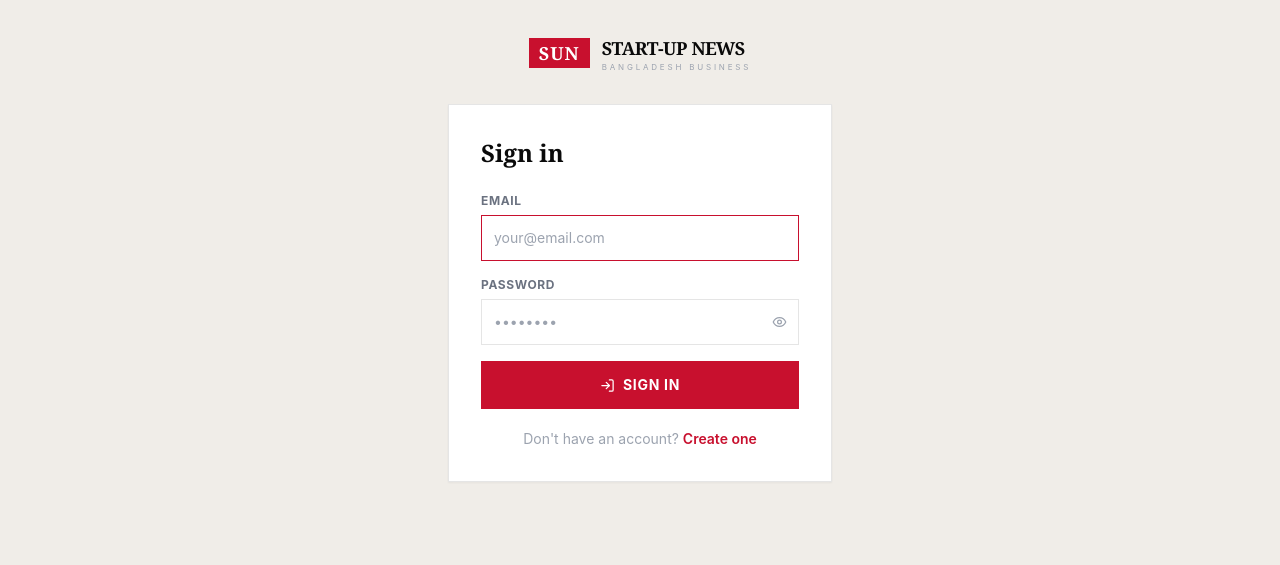
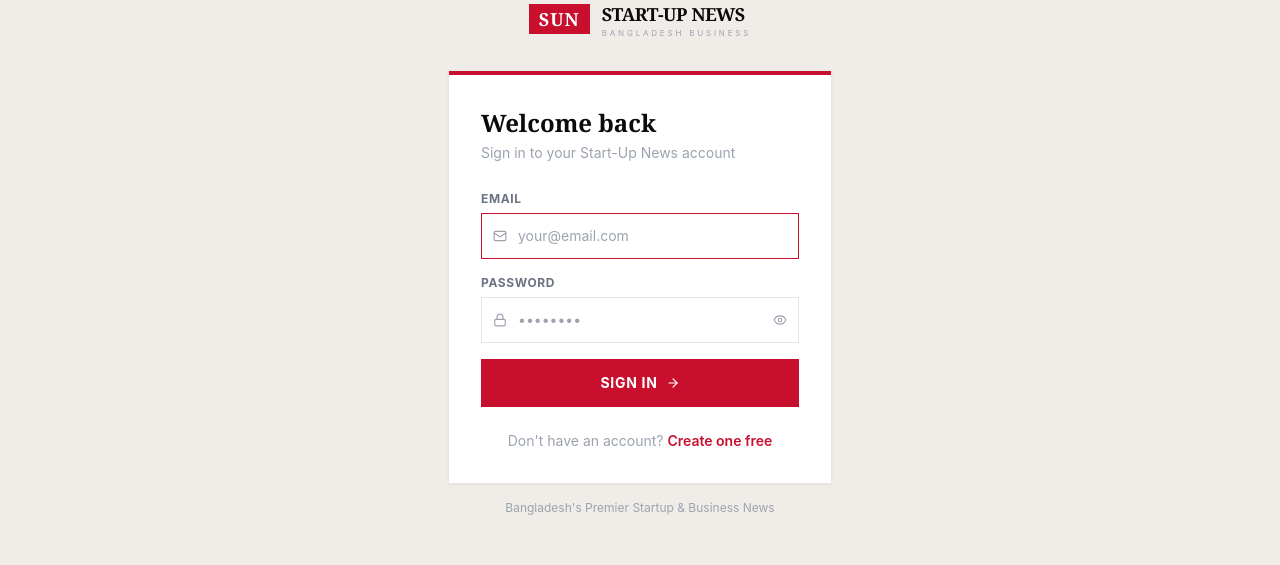
Before and after one commit to asifmollik12/startup, a Next.js app: page /login in a window 1280 px wide. Shown: the part 235-800 px from the top of the page. Built offline with nearby package versions, Linux system fonts and the light colour scheme; no server answers; the database is empty.

Commit message:
Auto-save: update project files

```diff
--- a/app/login/page.tsx
+++ b/app/login/page.tsx
@@ -1,12 +1,10 @@
 "use client";
 import { useState } from "react";
 import Link from "next/link";
-import { useRouter } from "next/navigation";
-import { Eye, EyeOff, LogIn } from "lucide-react";
+import { Eye, EyeOff, ArrowRight, Mail, Lock } from "lucide-react";
 import SiteLogo from "@/components/SiteLogo";
 
 export default function LoginPage() {
-  const router = useRouter();
   const [form, setForm] = useState({ email: "", password: "" });
   const [show, setShow] = useState(false);
   const [loading, setLoading] = useState(false);
@@ -23,54 +21,76 @@ export default function LoginPage() {
     if (!res.ok) { setError(data.error); setLoading(false); return; }
     localStorage.setItem("user", JSON.stringify(data));
     window.dispatchEvent(new Event("userLogin"));
-    router.push("/");
-    router.refresh();
+    window.location.href = "/";
   };
 
   return (
     <div className="min-h-screen bg-[#f0ede8] flex items-center justify-center p-4">
       <div className="w-full max-w-sm">
+
+        {/* Logo */}
         <div className="flex justify-center mb-8">
           <Link href="/"><SiteLogo /></Link>
         </div>
 
-        <div className="bg-white border border-brand-border p-8 shadow-sm">
-          <h1 className="font-serif text-2xl font-bold text-brand-dark mb-6">Sign in</h1>
+        <div className="bg-white border border-brand-border shadow-sm overflow-hidden">
+          {/* Top accent bar */}
+          <div className="h-1 bg-brand-red" />
+
+          <div className="p-8">
+            <h1 className="font-serif text-2xl font-bold text-brand-dark mb-1">Welcome back</h1>
+            <p className="text-gray-400 text-sm mb-7">Sign in to your Start-Up News account</p>
 
             {error && (
-            <p className="text-red-500 text-xs bg-red-50 border border-red-200 px-3 py-2 mb-4">{error}</p>
+              <div className="flex items-center gap-2 bg-red-50 border border-red-200 text-red-600 text-sm px-4 py-3 mb-5 rounded">
+                <span className="w-1.5 h-1.5 bg-red-500 rounded-full flex-shrink-0" />
+                {error}
+              </div>
             )}
 
             <form onSubmit={handleSubmit} className="space-y-4">
               <div>
                 <label className="block text-xs font-bold uppercase tracking-wider text-gray-500 mb-1.5">Email</label>
+                <div className="relative">
+                  <Mail size={14} className="absolute left-3 top-1/2 -translate-y-1/2 text-gray-400" />
                   <input type="email" required autoFocus placeholder="your@email.com"
                     value={form.email} onChange={e => setForm({ ...form, email: e.target.value })}
-                className="w-full border border-brand-border text-sm text-gray-900 placeholder-gray-400 px-3 py-3 focus:outline-none focus:border-brand-red transition-colors" />
+                    className="w-full border border-brand-border pl-9 pr-4 py-3 text-sm text-gray-900 placeholder-gray-400 focus:outline-none focus:border-brand-red transition-colors" />
                 </div>
+              </div>
+
               <div>
                 <label className="block text-xs font-bold uppercase tracking-wider text-gray-500 mb-1.5">Password</label>
                 <div className="relative">
+                  <Lock size={14} className="absolute left-3 top-1/2 -translate-y-1/2 text-gray-400" />
                   <input type={show ? "text" : "password"} required placeholder="••••••••"
                     value={form.password} onChange={e => setForm({ ...form, password: e.target.value })}
-                  className="w-full border border-brand-border text-sm text-gray-900 placeholder-gray-400 px-3 py-3 pr-10 focus:outline-none focus:border-brand-red transition-colors" />
+                    className="w-full border border-brand-border pl-9 pr-10 py-3 text-sm text-gray-900 placeholder-gray-400 focus:outline-none focus:border-brand-red transition-colors" />
                   <button type="button" onClick={() => setShow(!show)}
                     className="absolute right-3 top-1/2 -translate-y-1/2 text-gray-400 hover:text-gray-600 transition-colors">
-                  {show ? <EyeOff size={15} /> : <Eye size={15} />}
+                    {show ? <EyeOff size={14} /> : <Eye size={14} />}
                   </button>
                 </div>
               </div>
+
               <button type="submit" disabled={loading}
                 className="w-full flex items-center justify-center gap-2 bg-brand-red text-white py-3.5 text-sm font-bold uppercase tracking-wider hover:bg-red-700 transition-colors disabled:opacity-60 mt-2">
-              {loading ? <span className="w-4 h-4 border-2 border-white/30 border-t-white rounded-full animate-spin" /> : <><LogIn size={15} /> Sign In</>}
+                {loading
+                  ? <span className="w-4 h-4 border-2 border-white/30 border-t-white rounded-full animate-spin" />
+                  : <><span>Sign In</span><ArrowRight size={14} /></>}
               </button>
             </form>
 
-          <p className="text-center text-sm text-gray-400 mt-5">
+            <p className="text-center text-sm text-gray-400 mt-6">
               Don&apos;t have an account?{" "}
-            <Link href="/signup" className="text-brand-red hover:underline font-semibold">Create one</Link>
+              <Link href="/signup" className="text-brand-red hover:underline font-semibold">Create one free</Link>
             </p>
           </div>
+        </div>
+
+        <p className="text-center text-xs text-gray-400 mt-4">
+          Bangladesh&apos;s Premier Startup & Business News
+        </p>
       </div>
     </div>
   );
--- a/app/signup/page.tsx
+++ b/app/signup/page.tsx
@@ -58,8 +58,8 @@ export default function SignupPage() {
     const data = await res.json();
     if (!res.ok) { setError(data.error); setLoading(false); return; }
     localStorage.setItem("user", JSON.stringify(data));
-    router.push("/");
-    router.refresh();
+    window.dispatchEvent(new Event("userLogin"));
+    window.location.href = "/";
   };
 
   const handleOtpChange = (i: number, val: string) => {
```
Lines whose indentation alone changed are shown as unchanged.
